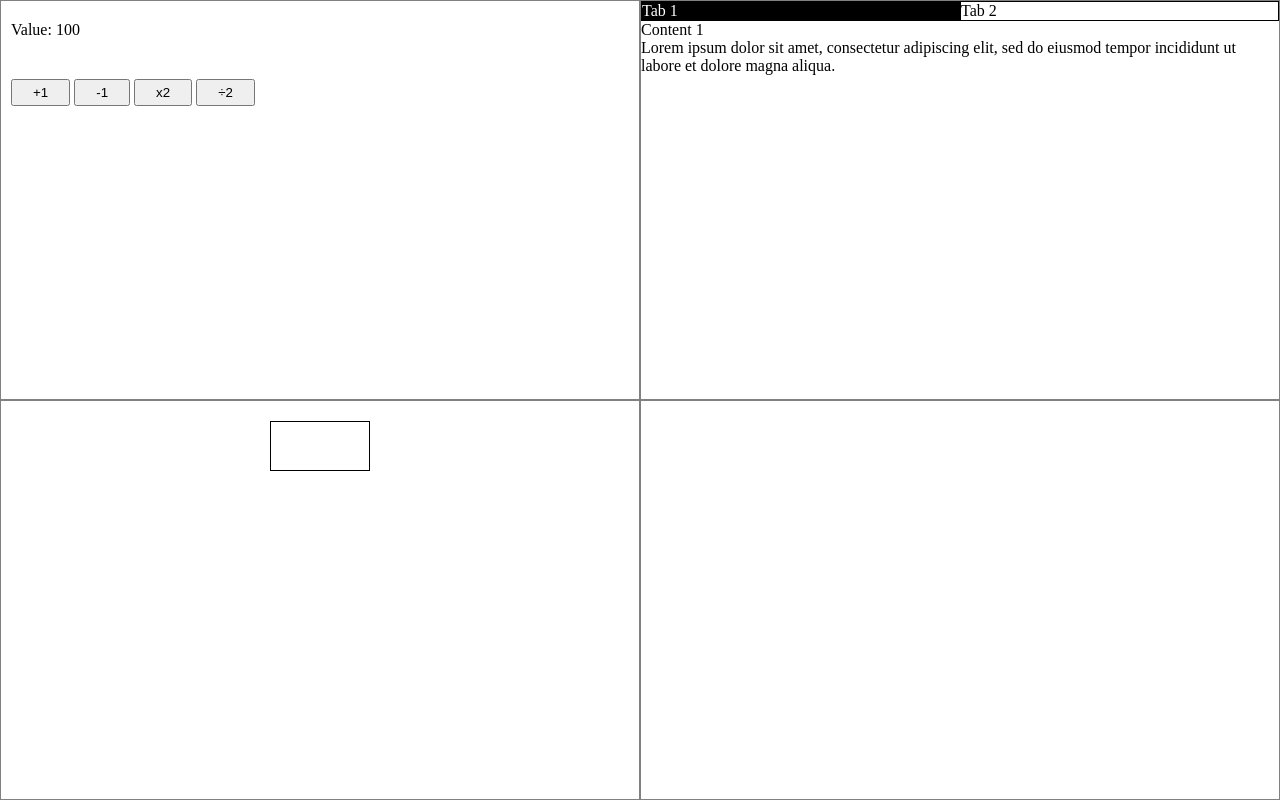
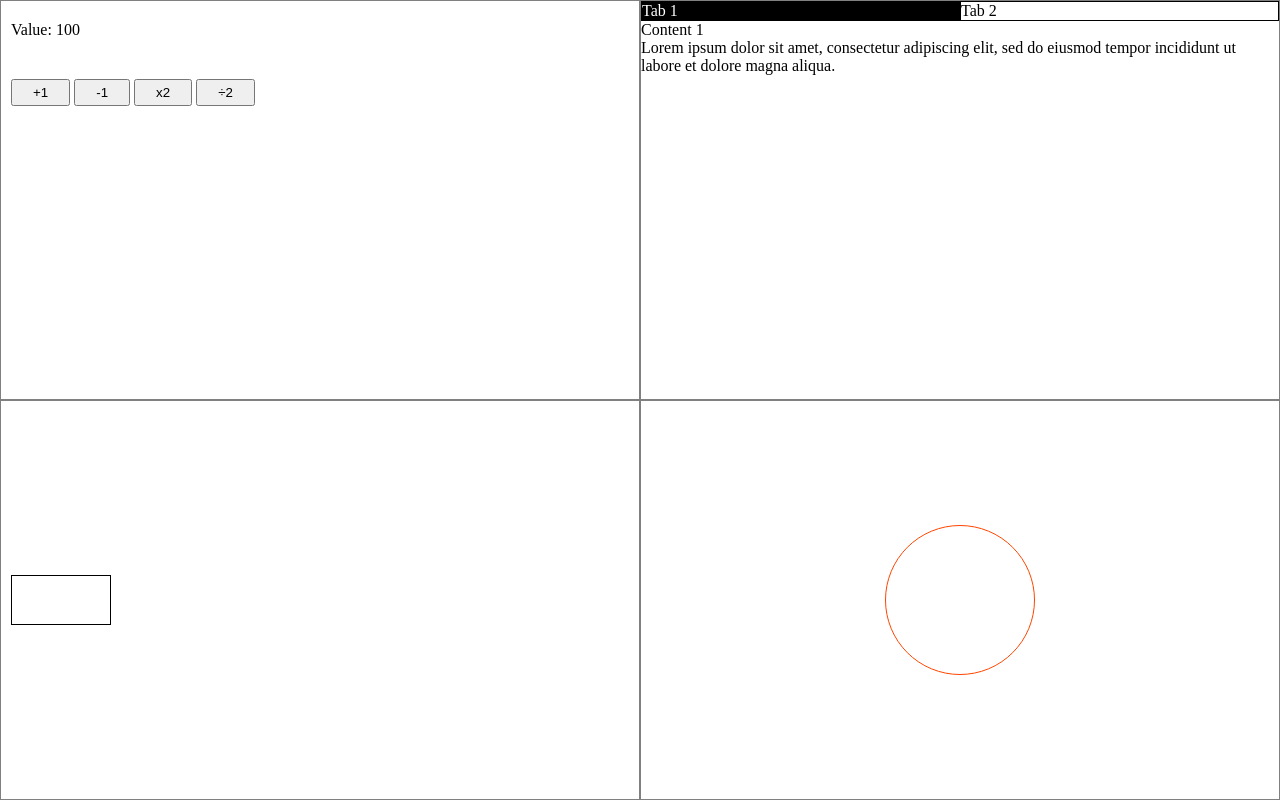
Before and after one commit to Mia-zhao/mvc-practice, a website with bundled scripts: page src/index.html in a window 1280 px wide. Built offline with nearby package versions, Linux system fonts and the light colour scheme.

Commit message:
add app4

```diff
--- a/src/app3.css
+++ b/src/app3.css
@@ -1,4 +1,4 @@
-#app3 > div {
+#app3 {
   position: relative;
 }
 
@@ -7,12 +7,12 @@
   width: 100px;
   border: 1px solid black;
   position: absolute;
-  top: 20px;
-  left: 50%;
-  margin-left: -50px;
+  top: 50%;
+  margin-top: -25px;
+  left: 10px;
   transition: transform 0.8s ease-in-out;
 }
 
 #app3 #rectangle.active {
-  transform: translateY(30vh);
+  transform: translateX(15vw);
 }
--- /dev/null
+++ b/src/app4.css
@@ -0,0 +1,28 @@
+#app4 {
+  position: relative;
+}
+
+#circle {
+  width: 150px;
+  height: 150px;
+  border-radius: 50%;
+  border: 1px solid orangered;
+  position: absolute;
+  top: 50%;
+  left: 50%;
+  margin-top: -75px;
+  margin-left: -75px;
+}
+
+#circle.active {
+  animation: color-gradient 0.5s infinite alternate linear;
+}
+
+@keyframes color-gradient {
+  0% {
+    background-color: yellow;
+  }
+  100% {
+    background-color: red;
+  }
+}
--- /dev/null
+++ b/src/app4.js
@@ -0,0 +1,12 @@
+import "./app4.css";
+
+import $ from 'jquery';
+
+
+const $circle = $('#circle');
+
+$circle.on('mouseenter', ()=>{
+  $circle.addClass("active");
+}).on('mouseleave', ()=>{
+  $circle.removeClass("active");
+});
--- a/src/index.html
+++ b/src/index.html
@@ -31,11 +31,11 @@
       </div>
     </section>
     <section id="app3">
-      <div>
-        <div id="rectangle"></div>
-      </div>
+      <div id="rectangle"></div>
     </section>
-    <section id="app4"></section>
+    <section id="app4">
+      <div id="circle"></div>
+    </section>
   </main>
   <script src="./index.js"></script>
 </body>
--- a/src/index.js
+++ b/src/index.js
@@ -4,3 +4,4 @@ import "./index.css";
 import "./app1.js";
 import "./app2.js";
 import "./app3.js";
+import "./app4.js";
```
